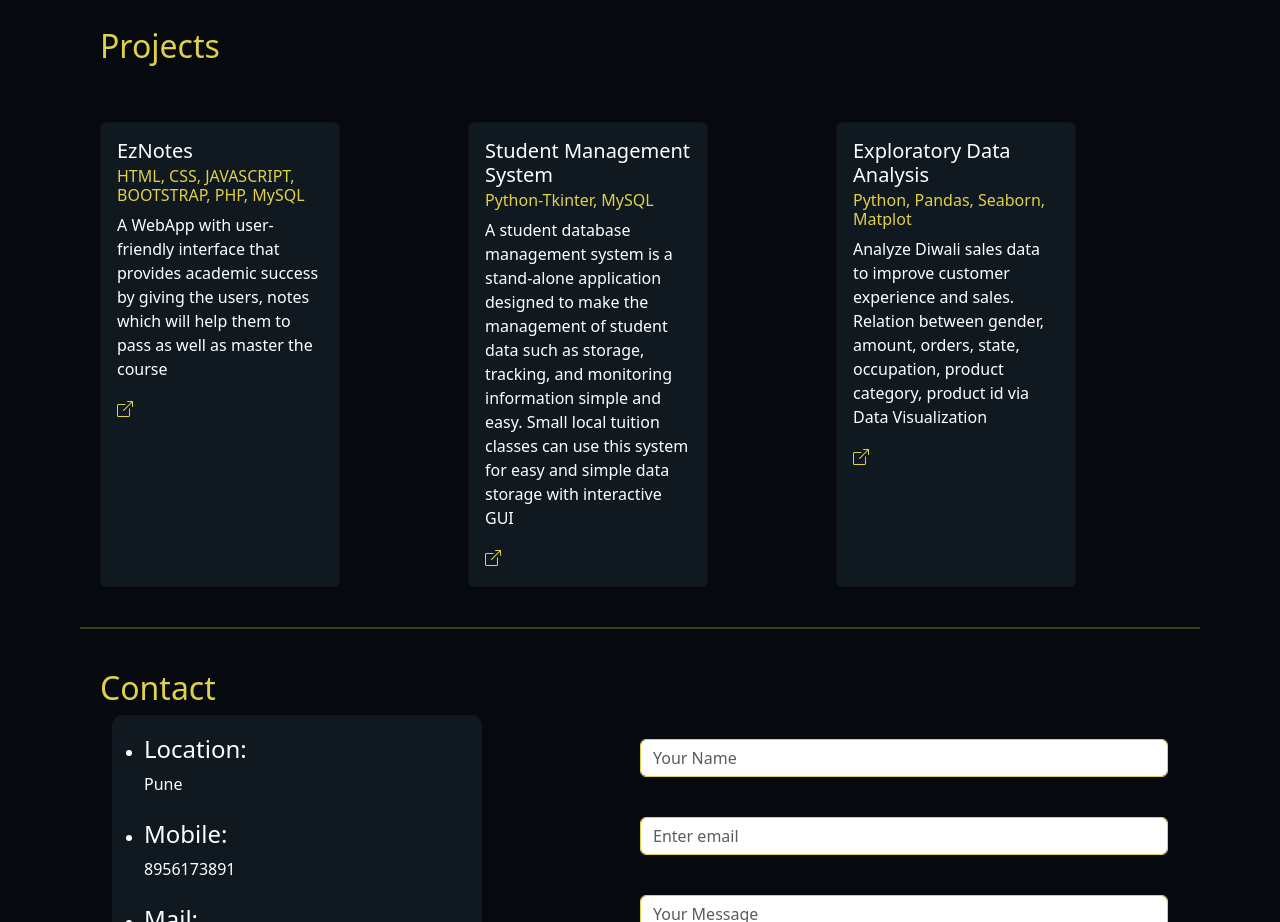
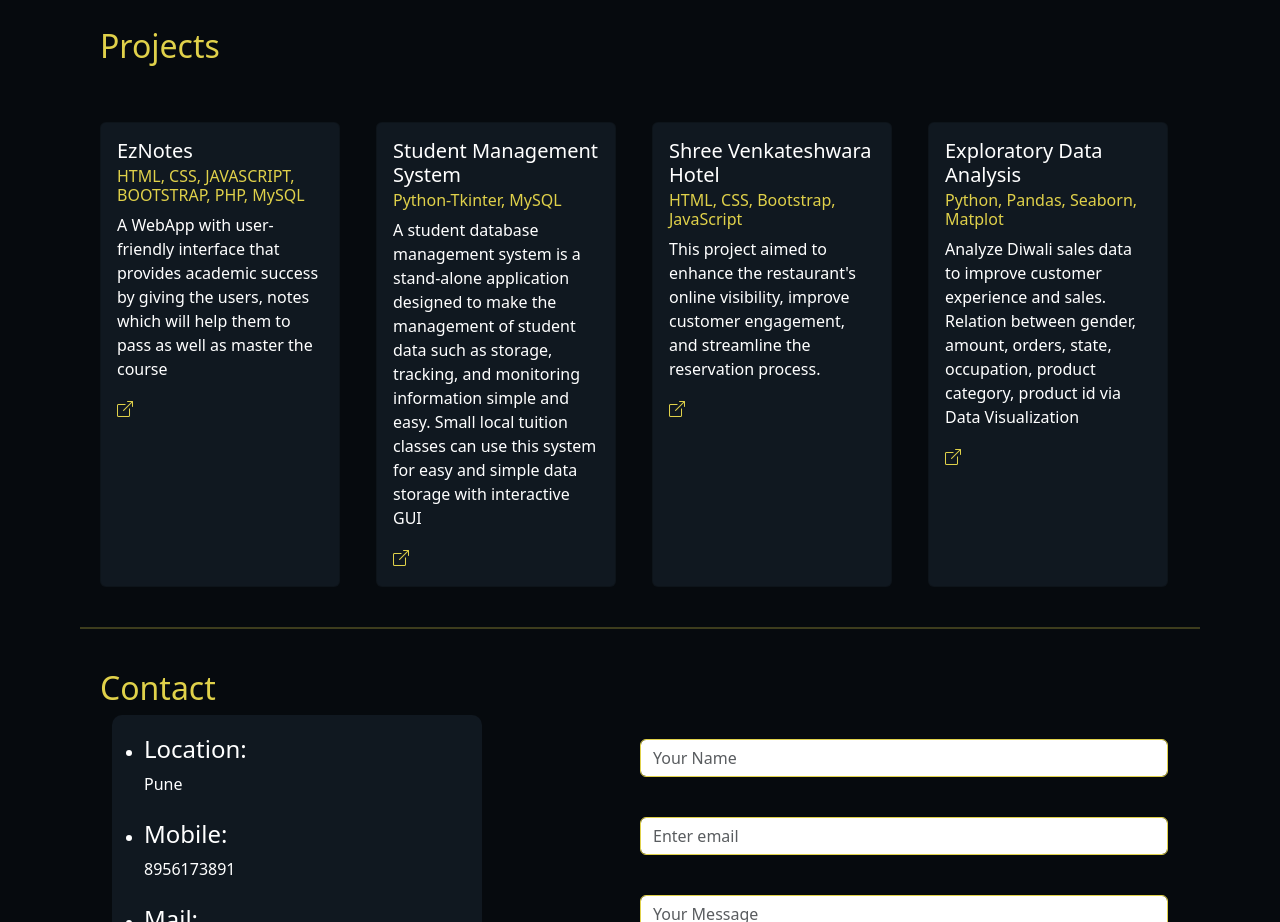
Before and after one commit to Sakshat165/Online-Portfolio, a plain HTML site: page index.html in a window 1280 px wide. Shown: the part 1400-2322 px from the top of the page. Drawn offline with nearby package versions, Linux system fonts and the light colour scheme.

Commit message:
Update index.html

```diff
--- a/index.html
+++ b/index.html
@@ -119,6 +119,17 @@
             </div>
           </div>
         </div>
+          <div class="col mt-5">
+          <div class="card h-100" style="width: 15rem;">
+            <div class="card-body">
+              <h5 class="card-title">Shree Venkateshwara Hotel</h5>
+              <h6 class="card-subtitle mb-2">HTML, CSS, Bootstrap, JavaScript</h6>
+              <p class="card-text">This project aimed to enhance the restaurant's online visibility, improve customer engagement, and streamline the reservation process.</p>
+              <a href="https://github.com/Sakshat165/Diwali-Sales-Analysis-Python" class="card-link"><i class="bi bi-box-arrow-up-right"></i></a>
+
+            </div>
+          </div>
+        </div>
         <div class="col mt-5">
           <div class="card h-100" style="width: 15rem;">
             <div class="card-body">
```
